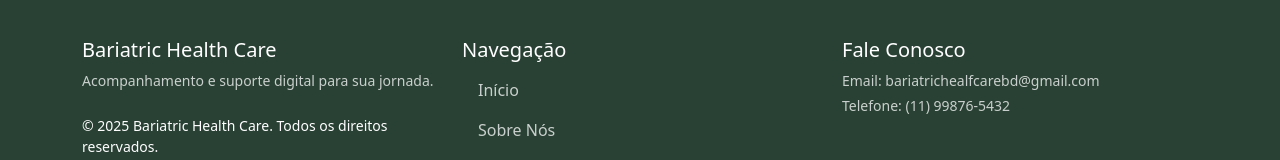
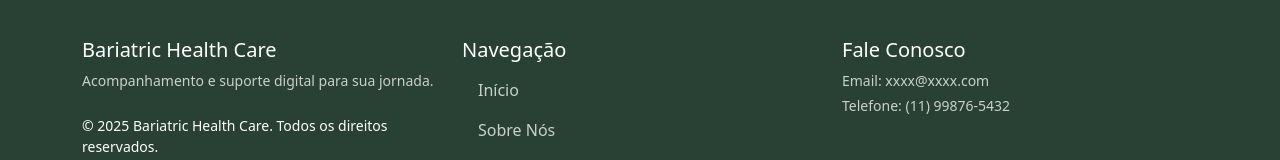
Before and after one commit to bariatrichealfcarebd-wq/SiteBHC, a React (Vite) app: page /app in a window 1280 px wide. Shown: the part 1014-1174 px from the top of the page. Built offline with nearby package versions, Linux system fonts and the light colour scheme.

Commit message:
Update Footer.jsx

```diff
--- a/src/components/Footer.jsx
+++ b/src/components/Footer.jsx
@@ -31,7 +31,7 @@ function Footer() {
           {/* Coluna 3: Contato Rápido */}
           <Col md={4} className="mb-4">
             <h5 className="text-white">Fale Conosco</h5>
-            <p className="small text-white opacity-75 mb-1">Email: bariatrichealfcarebd@gmail.com</p>
+            <p className="small text-white opacity-75 mb-1">Email: xxxx@xxxx.com</p>
             <p className="small text-white opacity-75">Telefone: (11) 99876-5432</p>
           </Col>
         </Row>
@@ -40,4 +40,5 @@ function Footer() {
   );
 }
 
+
 export default Footer;
```
